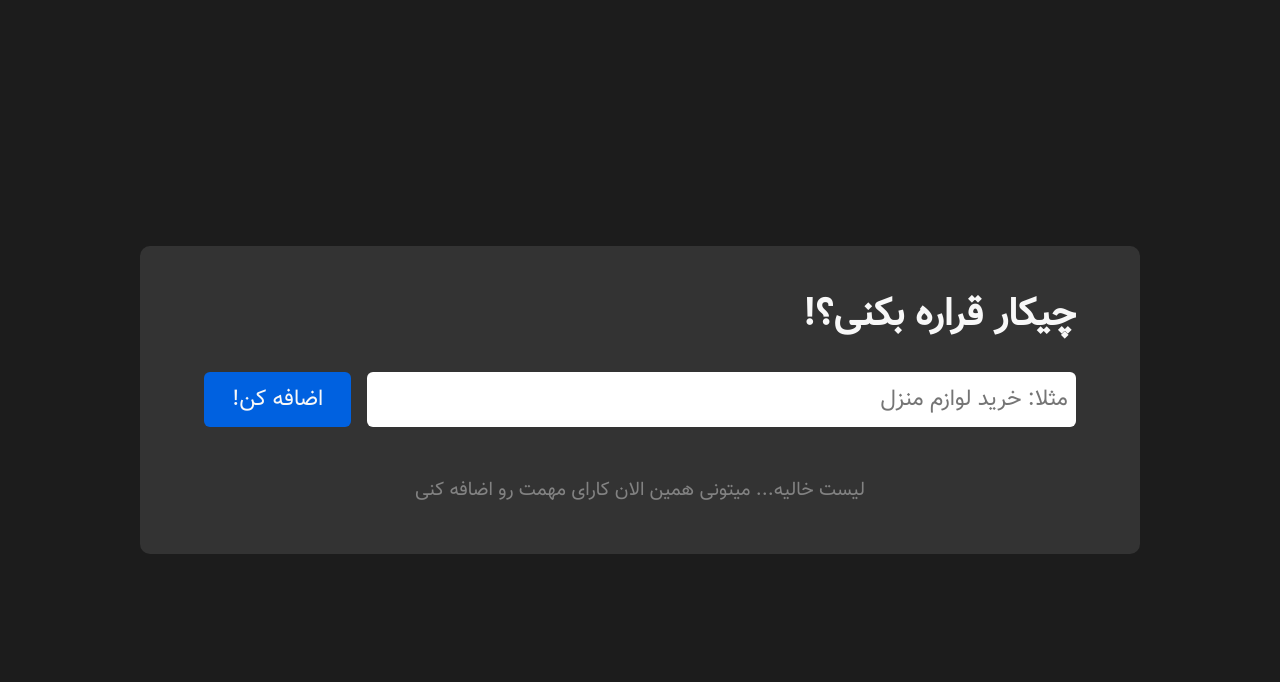
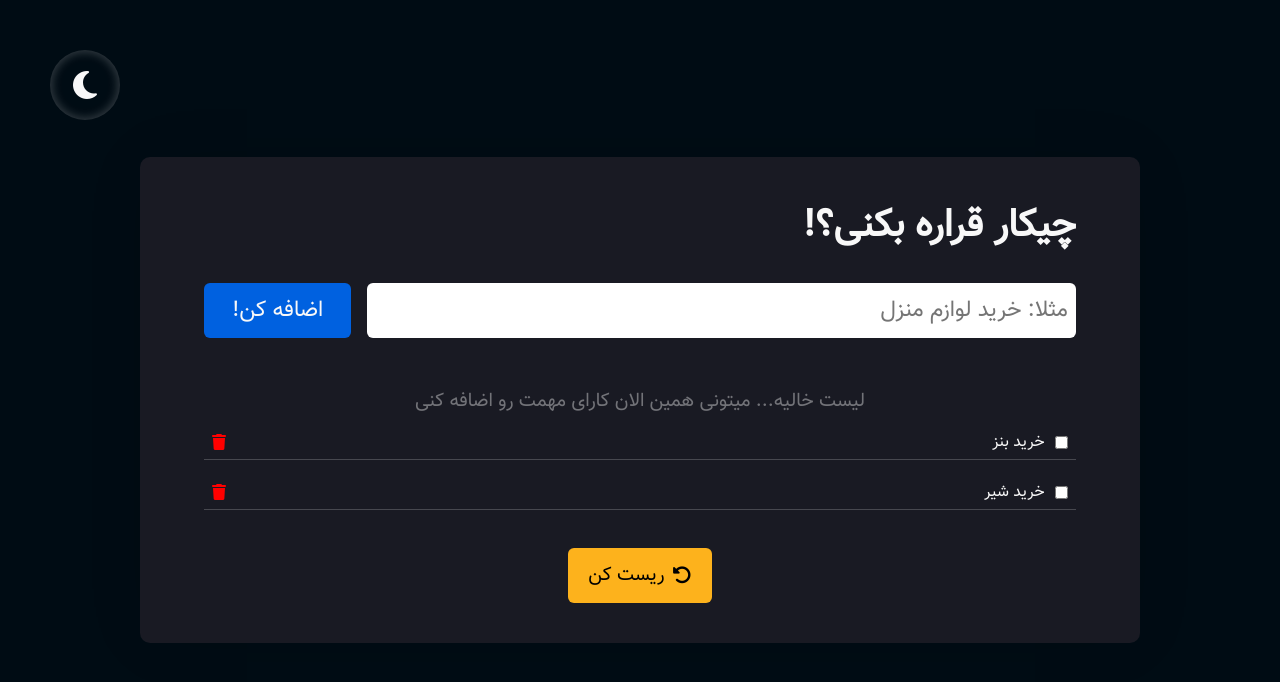
Before and after one commit to MamarezaDev/To-Do-App, a plain HTML site: page index.html in a window 1280 px wide. Drawn offline with Linux system fonts and the light colour scheme.

Commit message:
theme done - ui done no js

```diff
--- /dev/null
+++ b/Assets/Script/app.js
@@ -0,0 +1,17 @@
+document.body.className = localStorage.getItem("theme");
+const btnTheme = document.getElementById("theme");
+
+function renderIcon() {
+  document.body.classList == ""
+    ? (btnTheme.innerHTML = `<i class="fa-solid fa-sun"></i>`)
+    : (btnTheme.innerHTML = `<i class="fa-solid fa-moon"></i>`);
+}
+renderIcon();
+
+btnTheme.addEventListener("click", () => {
+  document.body.classList.toggle("light");
+  renderIcon();
+  localStorage.setItem("theme", document.body.className);
+});
+
+// switch theme ended
--- a/index.html
+++ b/index.html
@@ -4,17 +4,41 @@
     <meta charset="UTF-8" />
     <meta name="viewport" content="width=device-width, initial-scale=1.0" />
     <link rel="stylesheet" href="/style.css" />
-    <script src="/app.js"></script>
+    <link
+      rel="stylesheet"
+      href="https://cdnjs.cloudflare.com/ajax/libs/font-awesome/6.6.0/css/all.min.css"
+    />
+    <script src="/Assets/Script/app.js" defer></script>
     <title>To-Do List</title>
   </head>
   <body dir="rtl">
+    <div id="theme"></div>
     <div class="container">
       <h1>چیکار قراره بکنی؟!</h1>
-      <div class="input">
+      <form class="input">
         <input type="text" placeholder="مثلا: خرید لوازم منزل" />
-        <button>اضافه کن!</button>
-      </div>
+        <button type="submit">اضافه کن!</button>
+      </form>
       <h2>لیست خالیه... میتونی همین الان کارای مهمت رو اضافه کنی</h2>
+      <ul>
+        <li>
+          <div>
+            <input type="checkbox" id="1" />
+            <label for="1">خرید بنز </label>
+          </div>
+          <i class="fa-solid fa-trash remove" title="حذفش کن"></i>
+        </li>
+        <li>
+          <div>
+            <input type="checkbox" id="2" />
+            <label for="2">خرید شیر</label>
+          </div>
+          <i class="fa-solid fa-trash remove" title="حذفش کن"></i>
+        </li>
+      </ul>
+      <button class="reset">
+        <i class="fa-solid fa-rotate-left"></i>ریست کن
+      </button>
     </div>
   </body>
 </html>
--- a/style.css
+++ b/style.css
@@ -4,10 +4,21 @@
 }
 
 :root {
-  --darkGray: #1c1c1c;
-  --mediumGray: #333333;
-  --lightGray: #f8f8f8;
+  --bgColor: #000c14;
+  --cardColor: #191a23;
+  --textColor: #f8f8f8;
   --primary: #0061e0;
+  --warning: #fdb21c;
+  --black200: rgba(0, 0, 0, 0.2);
+  --white200: rgba(255, 255, 255, 0.2);
+}
+
+.light {
+  --bgColor: #d5d7f0;
+  --cardColor: #f1f2ff;
+  --textColor: #000c14;
+  --black200: rgba(0, 0, 0, 0.1);
+  --white200: rgba(0, 0, 0, 0.15);
 }
 
 * {
@@ -16,23 +27,44 @@
   margin: 0;
   text-decoration: none;
   font-family: "vazir", sans-serif;
-  color: var(--lightGray);
 }
 
 body {
-  background-color: var(--darkGray);
-  color: var(--lightGray);
+  background-color: var(--bgColor);
+  color: var(--textColor);
   display: flex;
   height: 100vh;
   justify-content: center;
   align-items: center;
 }
 
+#theme {
+  display: flex;
+  justify-content: center;
+  align-items: center;
+  cursor: pointer;
+  position: absolute;
+  top: 50px;
+  left: 50px;
+  color: var(--textColor);
+  font-size: 2rem;
+  width: 70px;
+  height: 70px;
+  border-radius: 50%;
+  box-shadow: 0px 0px 10px 2px var(--white200) inset;
+  transition: 0.5s;
+}
+
+#theme:hover {
+  transform: rotate(360deg);
+}
+
 .container {
-  background-color: var(--mediumGray);
+  background-color: var(--cardColor);
   padding: 2.5em 4em;
   border-radius: 10px;
   width: 1000px;
+  box-shadow: 0px 0px 60px -15px var(--black200);
 }
 
 h1 {
@@ -40,7 +72,7 @@ h1 {
   margin-bottom: 26px;
 }
 
-div.input {
+form.input {
   display: flex;
   width: 100%;
   gap: 1em;
@@ -53,16 +85,17 @@ div.input {
   border-radius: 6px;
   outline: none;
   border: none;
-  color: var(--darkGray);
+  color: var(--bgColor);
   padding-right: 8px;
 }
 
-input:focus {
+.input input:focus {
   outline: 3px solid CornflowerBlue;
 }
 
 .input button {
   width: 20%;
+  color: #f8f8f8;
   background-color: var(--primary);
   border: none;
   font-size: 1.4rem;
@@ -84,3 +117,64 @@ h2 {
   margin: 2.5em 0 0.5em;
   opacity: 0.4;
 }
+
+ul {
+  display: flex;
+  flex-direction: column;
+  gap: 1em;
+  list-style: none;
+}
+
+li {
+  display: flex;
+  justify-content: space-between;
+  align-items: center;
+  border-bottom: 1px solid var(--white200);
+  padding: 4px 8px;
+  transition: 0.3s;
+}
+
+li:hover {
+  background-color: var(--black200);
+  border-radius: 6px;
+}
+
+li input {
+  cursor: pointer;
+  margin-left: 6px;
+  position: relative;
+  top: 3px;
+}
+
+label {
+  cursor: pointer;
+}
+
+.remove {
+  color: red;
+  cursor: pointer;
+}
+
+.reset {
+  background-color: var(--warning);
+  cursor: pointer;
+  border: none;
+  outline: none;
+  font-size: 1.2rem;
+  border-radius: 6px;
+  padding: 12.5px 20px;
+  display: flex;
+  align-items: center;
+  margin: 2em auto 0;
+  transition: 0.1s;
+}
+
+.reset i {
+  margin-left: 8px;
+}
+
+.reset:hover {
+  background-color: red;
+  color: white;
+  transform: scale(0.98);
+}
```
Also changed, not shown: app.js (deleted).
